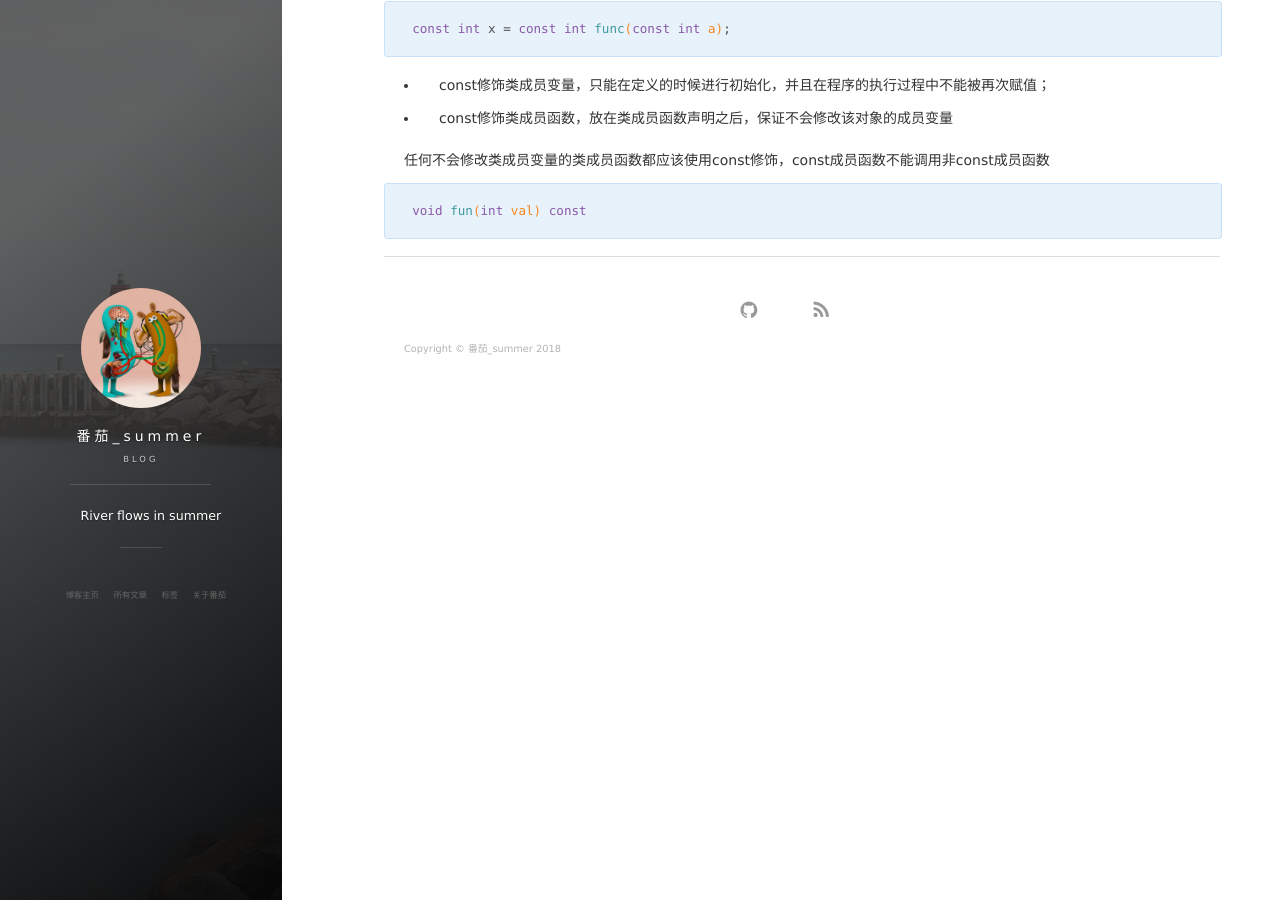
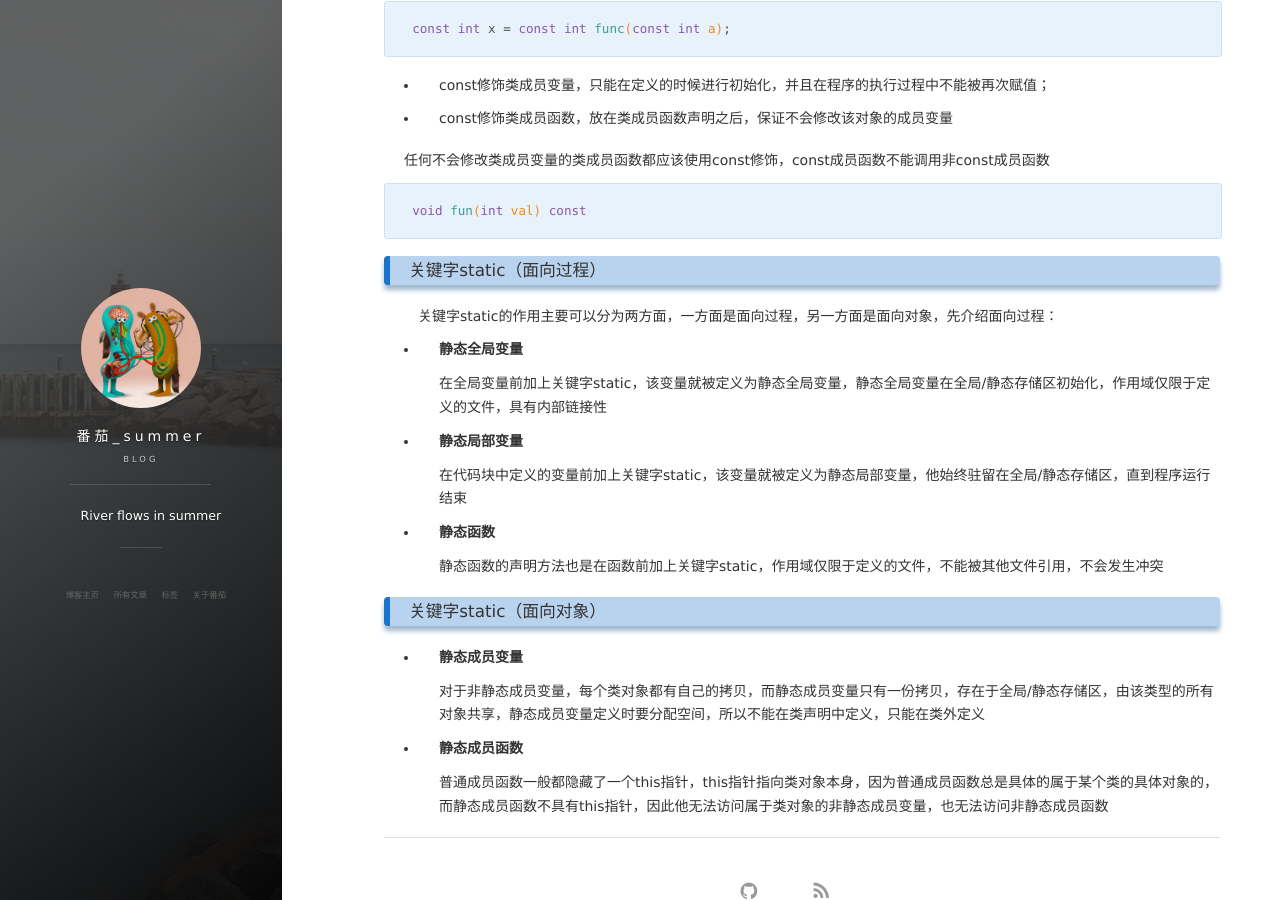
Before and after one commit to summerffly/summerffly.github.io, a Jekyll site: the page built from _posts/2018-04-03-几个C++关键字的用法总结(Updating).md, in a window 1280 px wide and 900 px high, scrolled down 3907 px. Built offline with Jekyll 4.4.1, drawn with Linux system fonts in a browser that asks for light colours; nearby versions of some CDN libraries; comment, search, counter and statistics services are not loaded.

Commit message:
UPD <几个C++关键字的用法总结>
- 更新 <几个C++关键字的用法总结>
- 更新 <C++的内存分配和链接性>

````diff
--- a/_posts/2018-04-03-几个C++关键字的用法总结(Updating).md
+++ b/_posts/2018-04-03-几个C++关键字的用法总结(Updating).md
@@ -221,3 +221,29 @@ const int x = const int func(const int a);
 ```
 void fun(int val) const
 ```
+
+### 关键字static（面向过程）
+
+　关键字static的作用主要可以分为两方面，一方面是面向过程，另一方面是面向对象，先介绍面向过程：
+
+- **静态全局变量**
+
+	在全局变量前加上关键字static，该变量就被定义为静态全局变量，静态全局变量在全局/静态存储区初始化，作用域仅限于定义的文件，具有内部链接性
+
+- **静态局部变量**
+
+	在代码块中定义的变量前加上关键字static，该变量就被定义为静态局部变量，他始终驻留在全局/静态存储区，直到程序运行结束
+
+- **静态函数**
+
+	静态函数的声明方法也是在函数前加上关键字static，作用域仅限于定义的文件，不能被其他文件引用，不会发生冲突
+
+### 关键字static（面向对象）
+
+- **静态成员变量**
+
+	对于非静态成员变量，每个类对象都有自己的拷贝，而静态成员变量只有一份拷贝，存在于全局/静态存储区，由该类型的所有对象共享，静态成员变量定义时要分配空间，所以不能在类声明中定义，只能在类外定义
+
+- **静态成员函数**
+
+	普通成员函数一般都隐藏了一个this指针，this指针指向类对象本身，因为普通成员函数总是具体的属于某个类的具体对象的，而静态成员函数不具有this指针，因此他无法访问属于类对象的非静态成员变量，也无法访问非静态成员函数
````
Also changed, not shown: _posts/2018-04-11-C++的内存分配和链接性.md (+2 -2 lines), 1 other file.
